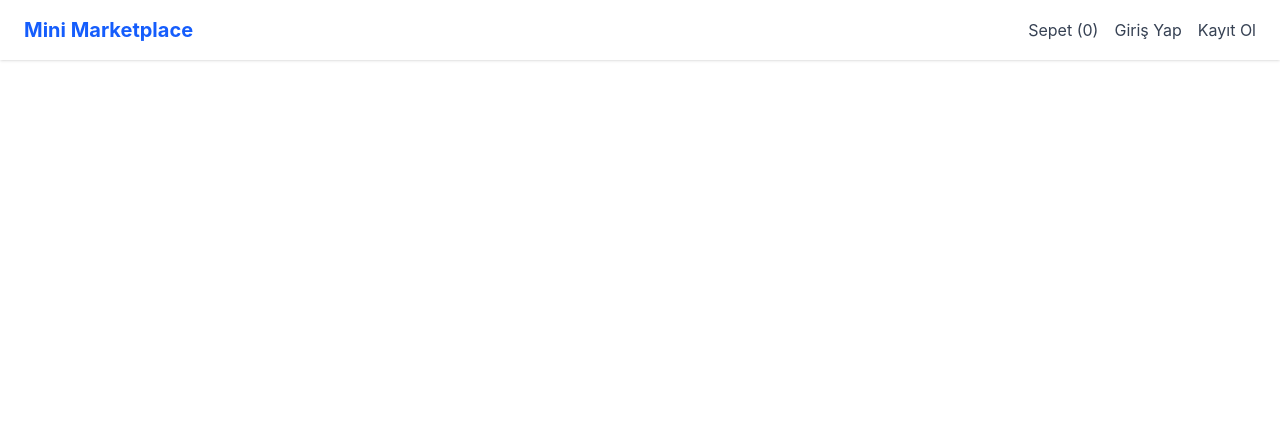
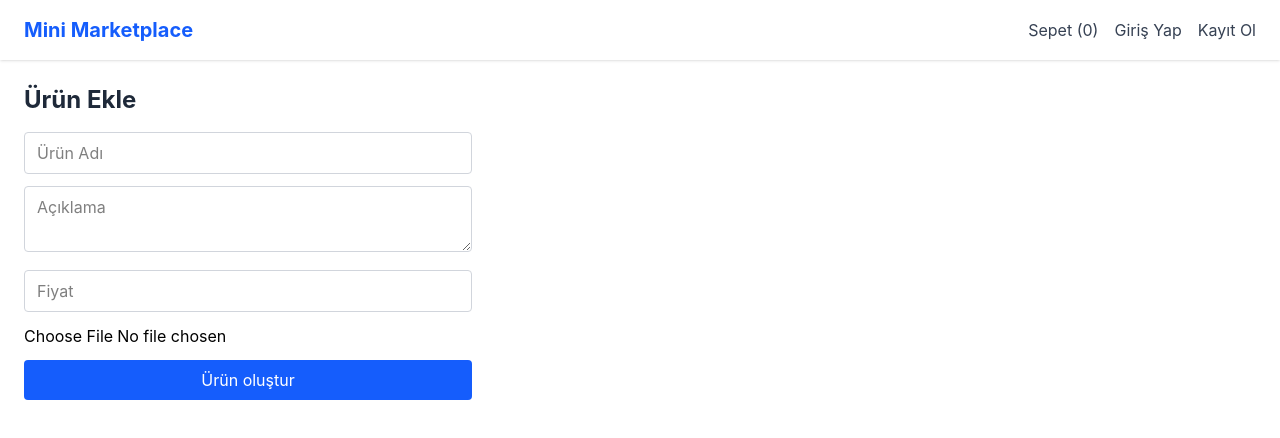
Before and after one commit to enesaygur/mini-marketplace, a React (Vite) app in the folder frontend/: page /create-product in a window 1280 px wide. Shown: the top 438 px of the page. Built offline with nearby package versions, Linux system fonts and the light colour scheme.

Commit message:
Add product creation form with image upload

```diff
--- a/frontend/src/App.tsx
+++ b/frontend/src/App.tsx
@@ -8,6 +8,7 @@ import { CartProvider } from "./context/CartContext";
 import Cart from "./pages/Cart";
 import OrderDetail from "./pages/OrderDetail";
 import Orders from "./pages/Orders";
+import CreateProduct from "./pages/CreateProduct";
 
 function App() {
   return (
@@ -22,6 +23,7 @@ function App() {
             <Route path="/cart" element={<Cart />} />
             <Route path="/orders/:id" element={<OrderDetail />} />
             <Route path="/orders" element={<Orders />} />
+            <Route path="/create-product" element={<CreateProduct />} />
           </Routes>
         </BrowserRouter>
       </CartProvider>
--- /dev/null
+++ b/frontend/src/pages/CreateProduct.tsx
@@ -0,0 +1,95 @@
+import React, { useState } from "react";
+import { useNavigate } from "react-router-dom";
+import api from "../api/axios";
+
+function CreateProduct() {
+  const [title, setTitle] = useState("");
+  const [description, setDescription] = useState("");
+  const [price, setPrice] = useState("");
+  const [image, setImage] = useState<File | null>(null);
+  const [error, setError] = useState("");
+  const [loading, setLoading] = useState(false);
+  const navigate = useNavigate();
+
+  const handleSubmit = async (e: React.FormEvent) => {
+    e.preventDefault();
+    setError("");
+    setLoading(true);
+
+    try {
+      const res = await api.post("/products", {
+        title,
+        description,
+        price: Number(price),
+      });
+      const productId = res.data.id;
+      if (image) {
+        const formData = new FormData();
+        formData.append("image", image);
+
+        await api.post(`/products/${productId}/image`, formData, {
+          headers: {
+            "Content-Type": "multipart/form-data",
+          },
+        });
+      }
+      navigate("/");
+    } catch (err: any) {
+      setError(err.response?.data?.message || "Ürün oluşturulamadı");
+    } finally {
+      setLoading(false);
+    }
+  };
+  return (
+    <div className="p-6">
+      <h1 className="mb-4 text-2xl font-bold text-gray-800">Ürün Ekle</h1>
+      {error && <p className="mb-3 text-red-600">{error}</p>}
+
+      <form onSubmit={handleSubmit} className="max-w-md space-y-3">
+        <input
+          type="text"
+          placeholder="Ürün Adı"
+          value={title}
+          onChange={(e) => setTitle(e.target.value)}
+          className="w-full rounded border border-gray-300 px-3 py-2"
+          required
+        />
+
+        <textarea
+          placeholder="Açıklama"
+          value={description}
+          onChange={(e) => setDescription(e.target.value)}
+          className="w-full rounded border border-gray-300 px-3 py-2"
+          required
+        />
+
+        <input
+          type="number"
+          step="0.01"
+          placeholder="Fiyat"
+          value={price}
+          onChange={(e) => setPrice(e.target.value)}
+          className="w-full rounded border border-gray-300 px-3 py-2"
+          required
+        />
+
+        <input
+          type="file"
+          accept="image/*"
+          onChange={(e) => setImage(e.target.files?.[0] || null)}
+          className="w-full"
+        />
+
+        <button
+          type="submit"
+          disabled={loading}
+          className="w-full rounded bg-blue-600 py-2 text-white hover:bg-blue-700 disabled:opacity-50"
+        >
+          {loading ? "Oluşturuluyor..." : "Ürün oluştur"}
+        </button>
+      </form>
+    </div>
+  );
+}
+
+export default CreateProduct;
--- a/frontend/src/pages/Products.tsx
+++ b/frontend/src/pages/Products.tsx
@@ -2,12 +2,15 @@ import { useEffect, useState } from "react";
 import type { Product } from "../types/product";
 import api from "../api/axios";
 import { useCart } from "../context/CartContext";
+import { useAuth } from "../context/AuthContext";
+import { Link } from "react-router-dom";
 
 function Products() {
   const [products, setProducts] = useState<Product[]>([]);
   const [loading, setLoading] = useState(true);
   const [error, setError] = useState("");
   const { addToCart } = useCart();
+  const { token } = useAuth();
 
   useEffect(() => {
     const fetchProducts = async () => {
@@ -29,7 +32,15 @@ function Products() {
   return (
     <div className="p-6">
       <h1 className="mb-4 text-2xl font-bold text-gray-800">Ürünler</h1>
-      <div className="grid grid-cols-1 gap-4 sm:grid-cols-2 md:grid-cols-3">
+      {token && (
+        <Link
+          to="/create-product"
+          className="rounded bg-green-600 px-4 py-2 text-white hover:bg-green-700"
+        >
+          Ürün Ekle
+        </Link>
+      )}
+      <div className="grid grid-cols-1 gap-4 sm:grid-cols-2 md:grid-cols-3 mt-2">
         {products &&
           products.map((product) => (
             <div
```
